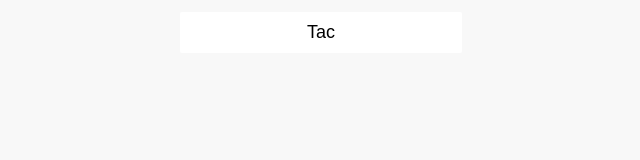
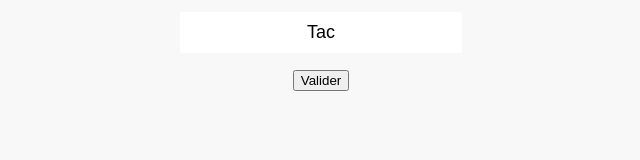
Before and after one commit to WildCodeSchool/lyon-js-03-20-p2-g4, a React (Create React App) app: page / in a window 1280 px wide. Shown: the part 126-286 px from the top of the page, without its empty margins (319-959 px from the left). Built offline with nearby package versions, Linux system fonts and the light colour scheme.

Commit message:
create a generic button component

```diff
--- /dev/null
+++ b/src/Button.jsx
@@ -0,0 +1,11 @@
+import React from 'react';
+import './Button.css';
+
+const Button = (props) => {
+  const {func, txt} = props
+  return (
+    <button className="button" onClick={func}>{txt}</button>
+  )
+}
+
+export default Button
--- a/src/UsersInputs.jsx
+++ b/src/UsersInputs.jsx
@@ -1,5 +1,6 @@
 import React from "react";
 import './UsersInputs.css'
+import Button from './Button.jsx'
 
 class UsersInputs extends React.Component {
   constructor(props) {
@@ -18,6 +19,10 @@ class UsersInputs extends React.Component {
   handleChange2 = (event) => {
     const user = event.target.value
     this.setState({user2: user})
+  }
+
+  works = () => {
+    alert('it works !')
   }
 
   render() {
@@ -48,6 +53,7 @@ class UsersInputs extends React.Component {
             onChange={this.handleChange2}
           />
         </div>
+        <Button txt='Valider' func={this.works} />
       </React.Fragment>
     );
   }
```
Also changed, not shown: src/Button.css (added).
